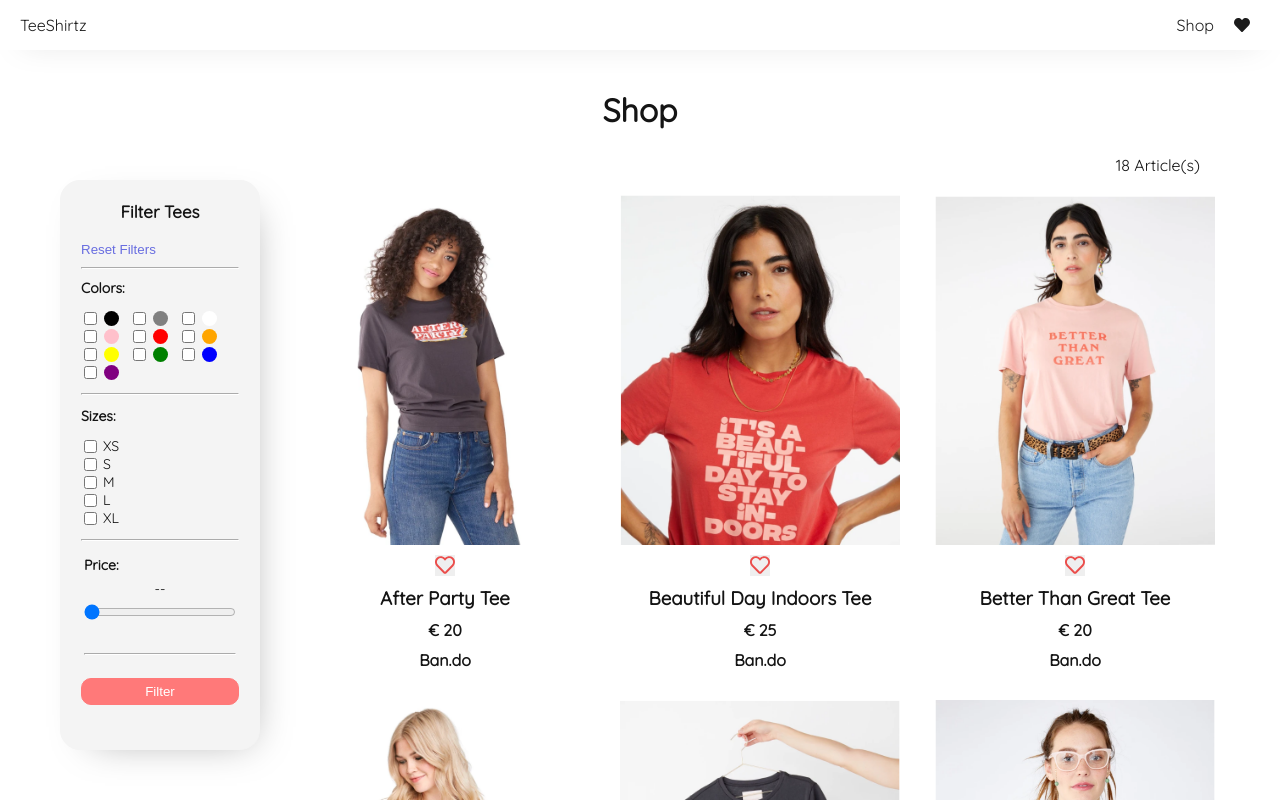
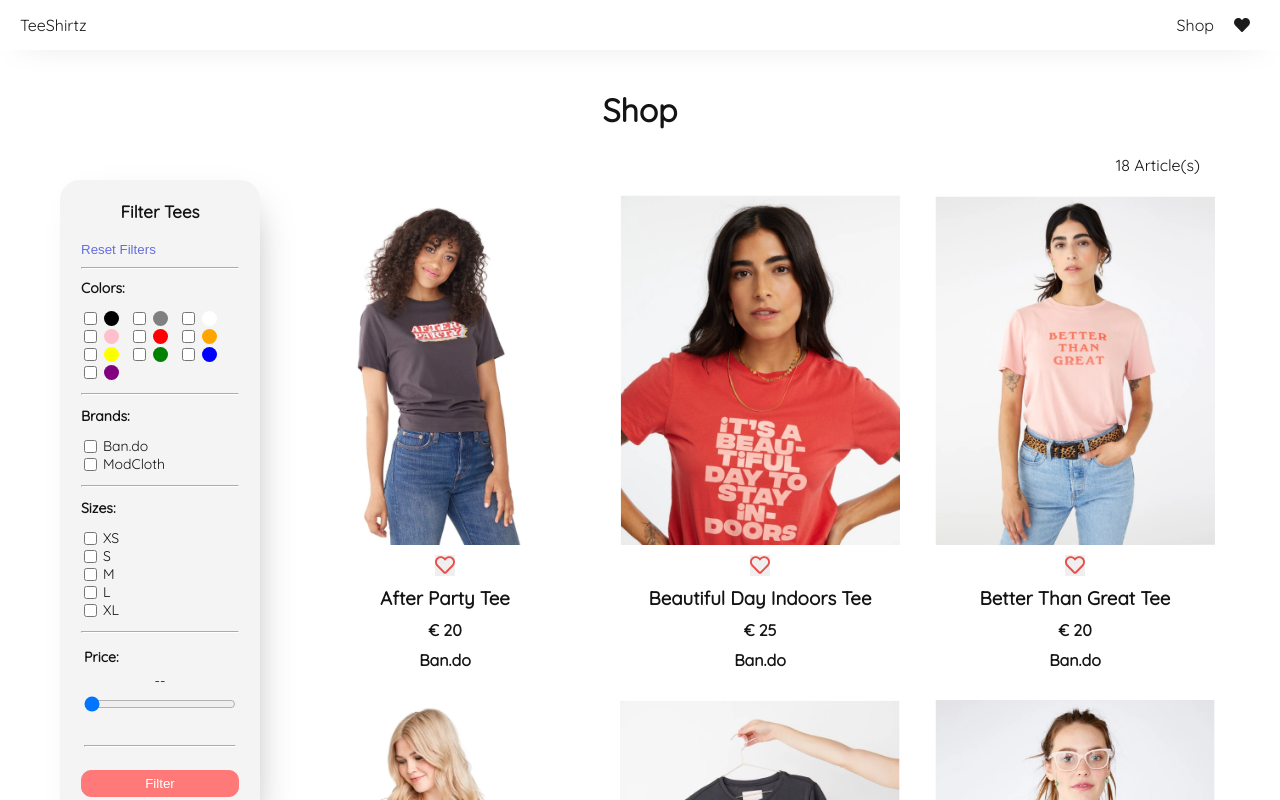
Before and after one commit to kathd/online-shop, a React (Create React App) app: page /shop in a window 1280 px wide. Shown: the top 800 px of the page. Built offline with nearby package versions, Linux system fonts and the light colour scheme.

Commit message:
added brand filter

```diff
--- a/package.json
+++ b/package.json
@@ -4,6 +4,7 @@
   "private": true,
   "dependencies": {
     "@fortawesome/free-regular-svg-icons": "^5.13.0",
+    "@fortawesome/react-fontawesome": "^0.1.9",
     "@testing-library/jest-dom": "^4.2.4",
     "@testing-library/react": "^9.3.2",
     "@testing-library/user-event": "^7.1.2",
--- a/src/components/filter/Checkboxes.jsx
+++ b/src/components/filter/Checkboxes.jsx
@@ -6,12 +6,9 @@ const Checkboxes = ({ title, dataArray, handleCheck }) => {
   return (
     <div className="filter-group">
       <h4>{title}:</h4>
-      <div className={(title==="Colors") ? "colors" : "checkboxes"}>
+      <div className={title === "Colors" ? "colors" : "checkboxes"}>
         {dataArray.map((data, i) => (
-          <div
-            className="checkbox"
-            key={i}
-          >
+          <div className="checkbox" key={i}>
             <input
               type="checkbox"
               name={title.toLowerCase()}
@@ -19,19 +16,20 @@ const Checkboxes = ({ title, dataArray, handleCheck }) => {
               onChange={handleCheck}
             />
             <label htmlFor={title.toLowerCase()}>
-              {data.group === "color" && (
+              {data.group === "color" ? (
                 <div
                   className="color-block"
                   style={{ backgroundColor: data.value }}
                 ></div>
+              ) : (
+                data.value
               )}
-              {data.group === "size" && data.value}
             </label>
             <br />
           </div>
         ))}
       </div>
-      <hr/>
+      <hr />
     </div>
   );
 };
--- a/src/components/filter/FilterWidget.jsx
+++ b/src/components/filter/FilterWidget.jsx
@@ -6,10 +6,12 @@ import Range from "../filter/Range";
 
 import colors from "../../data/colors";
 import sizes from "../../data/sizes";
+import brands from "../../data/brands";
 
-const FilterWidget = ({ handleSubmit, colorClbk, sizeClbk, priceClbk }) => {
+const FilterWidget = ({ handleSubmit, colorClbk, sizeClbk, brandClbk, priceClbk }) => {
   const [colorFilters, setColorFilters] = useState(colors);
   const [sizeFilters, setSizeFilters] = useState(sizes);
+  const [brandFilters, setBrandFilters] = useState(brands);
   const [priceFilter, setPriceFilter] = useState(0);
 
   // change isChecked values of color data when selected by user:
@@ -35,6 +37,17 @@ const FilterWidget = ({ handleSubmit, colorClbk, sizeClbk, priceClbk }) => {
     setSizeFilters(newSizeFilters);
     sizeClbk(newSizeFilters);
   };
+
+  const handleFilterByBrand = e => {
+    const newBrandFilters = [...brandFilters];
+    newBrandFilters.forEach(brand => {
+      if (brand.value === e.target.value) {
+        brand.isChecked = e.target.checked;
+      }
+    });
+    setBrandFilters(newBrandFilters);
+    brandClbk(newBrandFilters);
+  }
 
   // change price value
   const handleFilterByPrice = e => {
@@ -63,6 +76,11 @@ const FilterWidget = ({ handleSubmit, colorClbk, sizeClbk, priceClbk }) => {
             handleCheck={handleFilterByColor}
           />
           <Checkboxes
+            title="Brands"
+            dataArray={brandFilters}
+            handleCheck={handleFilterByBrand}
+          />
+          <Checkboxes
             title="Sizes"
             dataArray={sizeFilters}
             handleCheck={handleFilterBySize}
--- /dev/null
+++ b/src/data/brands.js
@@ -0,0 +1,4 @@
+module.exports = [
+    {group: "brand", value: "Ban.do", isChecked: false},
+    {group: "brand", value: "ModCloth", isChecked: false},
+]
--- a/src/data/prices.js
+++ /dev/null
@@ -1,6 +0,0 @@
-module.exports = [
-  { group: "price", isChecked: false, value: "< 20", minValue: 0, maxValue: 20 },
-  { group: "price", isChecked: false, value: "20 - 50", minValue: 20, maxValue: 49 },
-  { group: "price", isChecked: false, value: "50 - 100", minValue: 50, maxValue: 99 },
-  { group: "price", isChecked: false, value: "> 100", minValue: 100, maxValue: 500 }
-]
--- a/src/styles/filter.css
+++ b/src/styles/filter.css
@@ -1,7 +1,7 @@
 div.widget {
     width: 200px;
     min-width: 200px;
-    height: 570px;
+    height: 650px;
     /* position: fixed; */
     z-index: 1;
     margin: 0 20px;
--- a/src/views/Shop.jsx
+++ b/src/views/Shop.jsx
@@ -10,37 +10,45 @@ const Shop = () => {
   const [filteredProducts, setFilteredProducts] = useState([]);
   const [colorFilters, setColorFilters] = useState([]);
   const [sizeFilters, setSizeFilters] = useState([]);
+  const [brandFilters, setBrandFilters] = useState([]);
   const [priceFilter, setPriceFilter] = useState(0);
 
   useEffect(() => {
     setFilteredProducts(products);
   }, []);
 
-  const colorCallback = (colorData) => {
+  const colorCallback = colorData => {
     setColorFilters(colorData);
-  }
+  };
 
-  const sizeCallback = (sizeData) => {
+  const sizeCallback = sizeData => {
     setSizeFilters(sizeData);
-  }
+  };
 
-  const priceCallback = (priceData) => {
+  const brandCallback = brandData => {
+    setBrandFilters(brandData);
+  };
+
+  const priceCallback = priceData => {
     setPriceFilter(priceData);
-  }
+  };
 
   // match products with color filters and store in an array
   const fetchProducts = () => {
     // assign to variables the copies color / size / price filters
     const newColorFilters = [...colorFilters];
     const newSizeFilters = [...sizeFilters];
+    const newBrandFilters = [...brandFilters];
     const newPriceFilter = priceFilter;
     // where checked filters are stored:
     const checkedColorFilters = [];
     const checkedSizeFilters = [];
+    const checkedBrandFilters = [];
     // const checkedPriceFilters = [];
     // variables where filtered products will be stored:
     let filteredByColor = [];
     let filteredBySize = [];
+    let filteredByBrand = [];
     let filteredByPrice = [];
 
     // push products that match with color filters to filteredByColor array
@@ -74,15 +82,30 @@ const Shop = () => {
     // when no product matches the size filters, 0 products will be shown on the page
     if (!checkedSizeFilters.length) filteredBySize = filteredByColor;
 
+    // push products that match with brand filters to filteredByBrand array
+    newBrandFilters.forEach(brand => {
+      if (brand.isChecked) {
+        checkedBrandFilters.push(brand);
+        filteredBySize.forEach(product => {
+          if (product.brand === brand.value) {
+            filteredByBrand.push(product);
+          }
+        });
+      }
+    });
+
+    // if 0 brand filters checked, only the products filtered by size are shown
+    if (!checkedBrandFilters.length) filteredByBrand = filteredBySize;
+
     // fetch all products with prices below the value selected
-    filteredBySize.forEach(product => {
+    filteredByBrand.forEach(product => {
       if (product.price <= priceFilter) {
         filteredByPrice.push(product);
       }
     });
 
-    // if priceFilter stayed at 0, products filtered by size are shown
-    if (newPriceFilter === 0) filteredByPrice = filteredBySize;
+    // if priceFilter stayed at 0, products filtered by brand are shown
+    if (newPriceFilter === 0) filteredByPrice = filteredByBrand;
 
     // Aray.from(new Set()) removes duplicates from newProducts array
     setFilteredProducts(Array.from(new Set(filteredByPrice)));
@@ -106,6 +129,7 @@ const Shop = () => {
           // colors={filterByColor}
           colorClbk={colorCallback}
           sizeClbk={sizeCallback}
+          brandClbk={brandCallback}
           priceClbk={priceCallback}
           // handleColors={handleFilterByColor}
           // handleSizes={handleFilterBySize}
```
Also changed, not shown: 1 other file (tests, documents, lock files or other folders).
